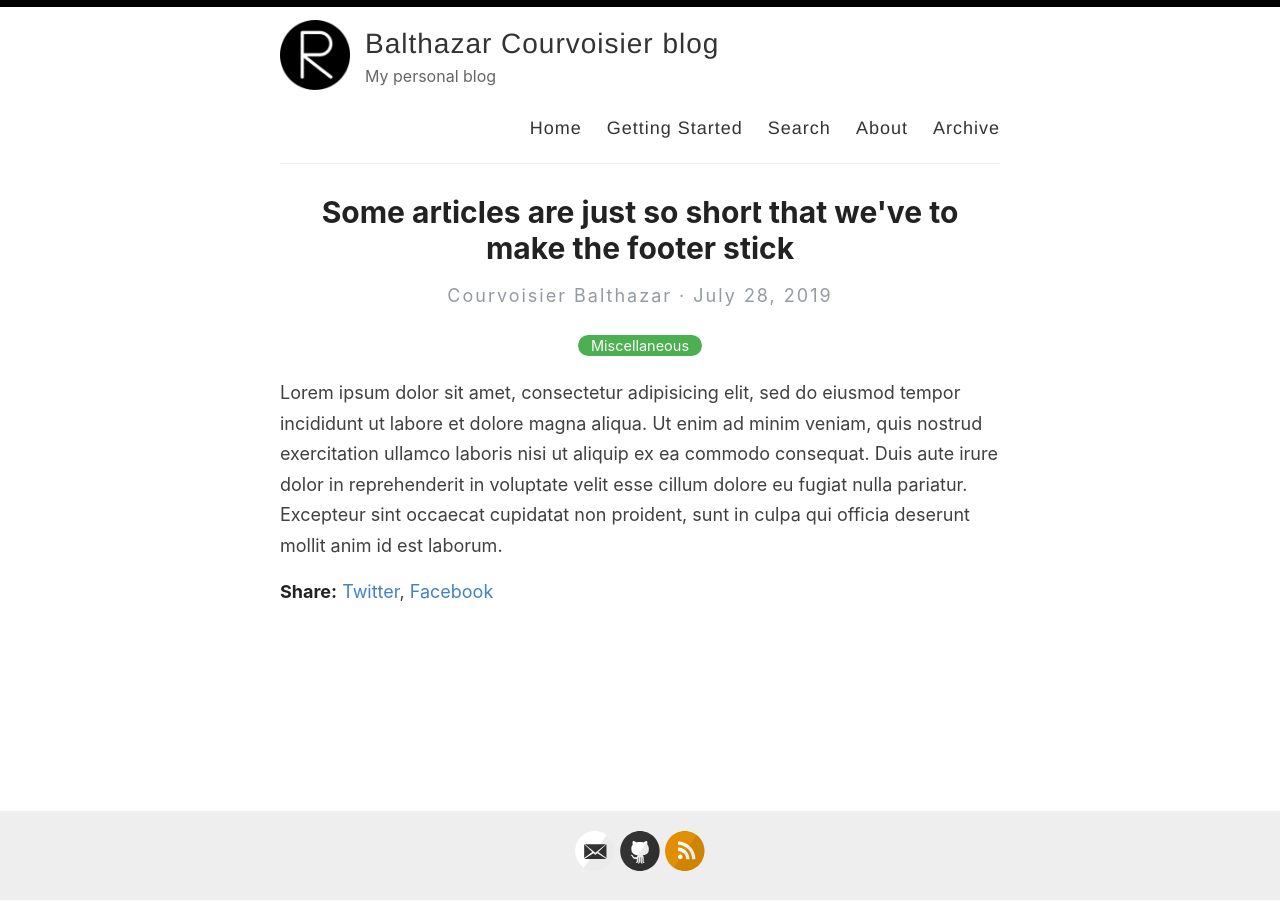
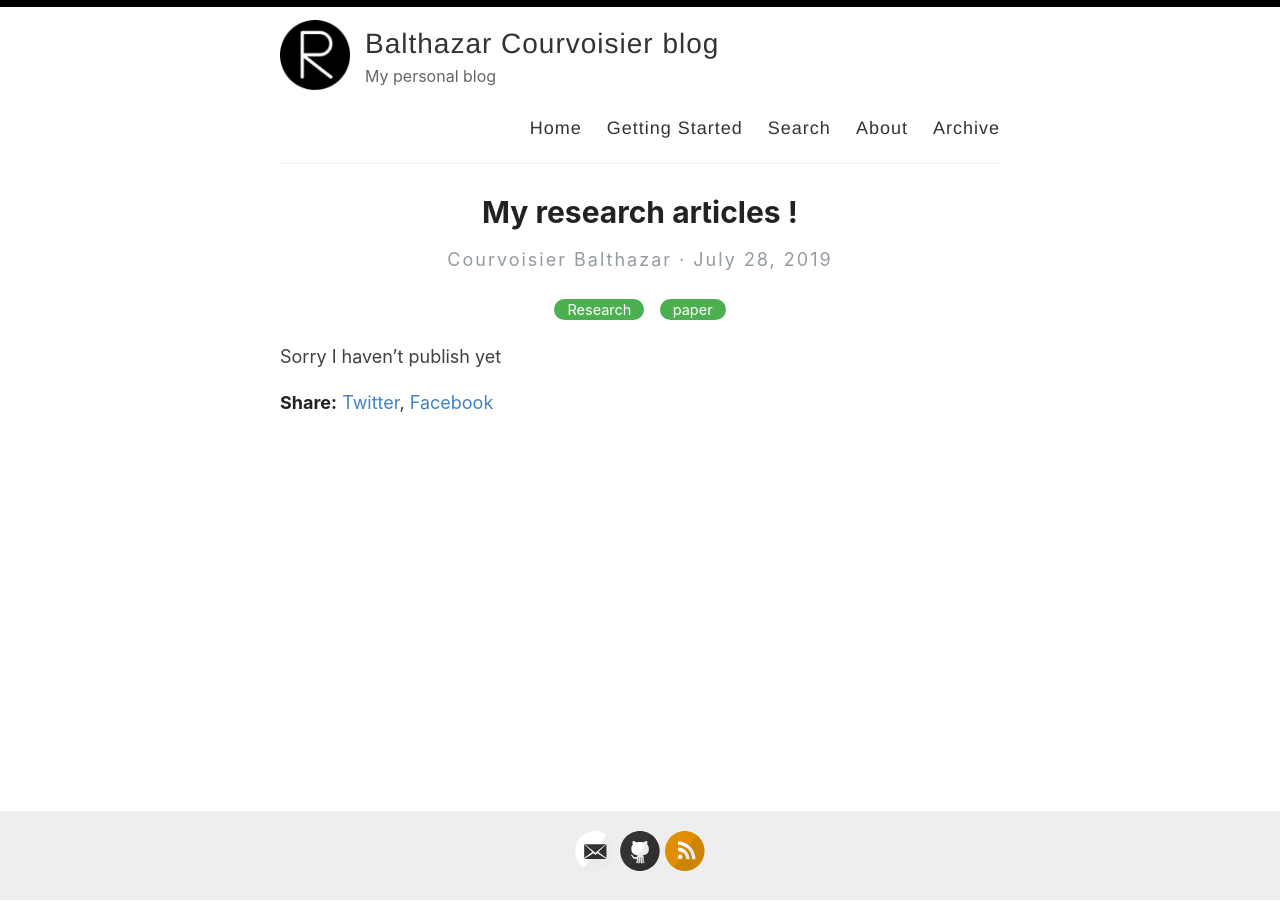
Before and after one commit to Zaltarba/blog, a Jekyll site: the page built from _posts/2019-7-28-super-short-article.md, in a window 1280 px wide. Built offline with Jekyll 4.4.1, drawn with Linux system fonts in a browser that asks for light colours.

Commit message:
Update 2019-7-28-super-short-article.md

```diff
--- a/_posts/2019-7-28-super-short-article.md
+++ b/_posts/2019-7-28-super-short-article.md
@@ -1,7 +1,7 @@
 ---
 layout: post
-title: Some articles are just so short that we've to make the footer stick
-categories: Miscellaneous
+title: My research articles !
+categories: Research paper
 ---
 
-Lorem ipsum dolor sit amet, consectetur adipisicing elit, sed do eiusmod tempor incididunt ut labore et dolore magna aliqua. Ut enim ad minim veniam, quis nostrud exercitation ullamco laboris nisi ut aliquip ex ea commodo consequat. Duis aute irure dolor in reprehenderit in voluptate velit esse cillum dolore eu fugiat nulla pariatur. Excepteur sint occaecat cupidatat non proident, sunt in culpa qui officia deserunt mollit anim id est laborum.
+Sorry I haven't publish yet
```
